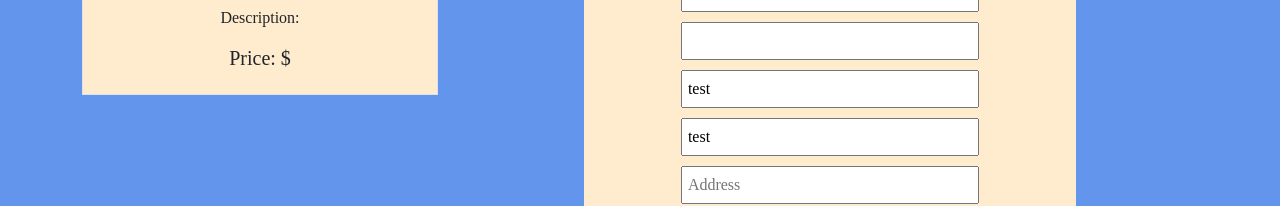
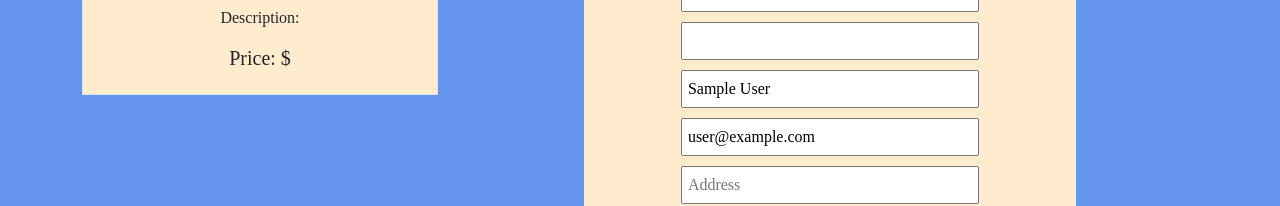
Before and after one commit to Salemah/tourism-client, a React (Create React App) app: page /booking/1 in a window 1280 px wide. Shown: the part 216-422 px from the top of the page. Built offline with nearby package versions, Linux system fonts and the light colour scheme; no server answers; sample sign-in values are in the browser's storage; a web font is replaced by a local one.

Commit message:
another section added

```diff
--- a/src/Pages/Booking/Booking.js
+++ b/src/Pages/Booking/Booking.js
@@ -2,12 +2,14 @@ import React, { useEffect, useState, useRef } from "react";
 import { Col, Container, Row } from 'react-bootstrap';
 import { useForm } from "react-hook-form";
 import { useParams } from "react-router";
+import useAuth from "../../Hook/UseAuth";
 import './Booking.css';
 
 const Booking = () => {
   const { id } = useParams();
+  const {user}  = useAuth();
   const [service, setService] = useState({});
-  const [booking, setBooking] = useState({});
+
   const { register, handleSubmit,reset, watch, formState: { errors } } = useForm();
 
 
@@ -58,10 +60,10 @@ const Booking = () => {
           <h2>Please Confirm Your Booking</h2>
           <form onSubmit={handleSubmit(onSubmit)}>
 
-            <input Value={service.name} {...register("name")} /><br/>
-            <input Value={service.price} {...register("price")} /><br/>
-            <input Value="test" {...register("username")} /><br/>
-            <input Value="test" {...register("email")} /><br/>
+            <input Value={service?.name} {...register("name")} /><br/>
+            <input Value={service?.price} {...register("price")} /><br/>
+            <input Value={user?.displayName} {...register("username")} /><br/>
+            <input Value={user?.email} {...register("email")} /><br/>
             <input placeholder="Address" {...register("address")} /><br/>
             <input value="pending" {...register("status")} /><br/>
             <input placeholder="Number"{...register("phone")} /><br/>
--- a/src/Pages/Dashboard/Allbooking/allbooking.js
+++ b/src/Pages/Dashboard/Allbooking/allbooking.js
@@ -6,7 +6,7 @@ const Allbooking = () => {
         fetch('http://localhost:5000/booking')
             .then(res => res.json())
             .then(data => setBooking(data))
-    }, [])
+    }, []);
     return (
         <div className='allbooking-container'>
             <table class="table table-striped">
--- a/src/Pages/Dashboard/Mybooking/Mybooking.js
+++ b/src/Pages/Dashboard/Mybooking/Mybooking.js
@@ -1,6 +1,12 @@
-import React from 'react';
+import React, { useEffect, useState } from 'react';
 
 const Mybooking = () => {
+    const [booking, setBooking] = useState([]);
+    useEffect(() => {
+        fetch('http://localhost:5000/booking')
+            .then(res => res.json())
+            .then(data => setBooking(data))
+    }, [])
     return (
         <div>
 
```
Also changed, not shown: src/Pages/Home/Middle/Middle.js (added, +11 -0 lines).
